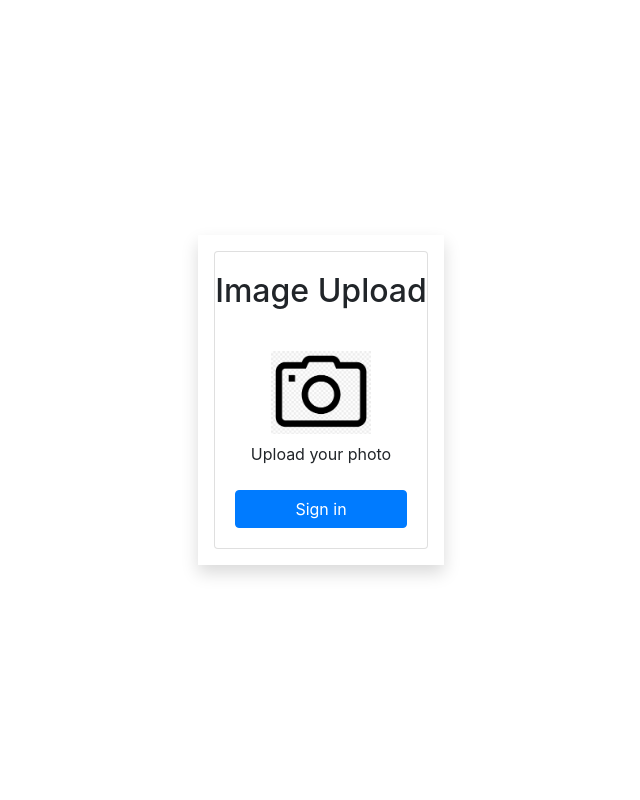
After one commit to mitul88/php_assignment, a PHP site: page /image_upload.php in a window 1280 px wide. The commit adds this page. Shown: the whole page, without its empty margins (319-959 px from the left). Run offline with PHP 8.4, Linux system fonts and the light colour scheme.

Commit message:
seprate image upload from the main form

```diff
--- /dev/null
+++ b/form_validation_assignments/image_upload.php
@@ -0,0 +1,105 @@
+<!DOCTYPE html>
+    <html lang="en">
+    <head>
+        <meta charset="UTF-8">
+        <meta http-equiv="X-UA-Compatible" content="IE=edge">
+        <meta name="viewport" content="width=device-width, initial-scale=1.0">
+        <title>Sign Up form</title>
+        <!-- bootstrap css -->
+        <link rel="stylesheet" href="https://cdn.jsdelivr.net/npm/bootstrap@4.6.0/dist/css/bootstrap.min.css" integrity="sha384-B0vP5xmATw1+K9KRQjQERJvTumQW0nPEzvF6L/Z6nronJ3oUOFUFpCjEUQouq2+l" crossorigin="anonymous">
+        <!-- internal css  -->
+        <style>
+            body{
+                display: flex;
+                flex-direction: column;
+                justify-content: center;
+                align-items: center;
+                min-height: 100vh;
+            }
+        </style>
+    </head>
+    <body>
+
+        <?php
+            if(isset($_POST['upload'])) {
+
+                // image file
+                $file = $_FILES['upload_photo'];
+
+                // value from file array
+                $file_name = $file['name'];
+                $file_tmp_name = $file['tmp_name'];
+                $file_size = $file['size'];
+                $size_in_kb = $file_size/1024;
+
+
+                // File extension
+                $file_arr = explode('.', $file_name);
+                $extension = end($file_arr);
+
+                // unique file name generator
+                $unique_name_pro = time() .rand(1, 99999999);
+			    $unique_name = md5($unique_name_pro)  . '.' . $extension ;
+
+                // Form validation part
+                if( empty($file_name) ){
+
+                    $display_msg =  "<p class=\" alert alert-danger \"> Please select a file ! <button class=\"close\" data-dismiss=\"alert\">&times;</button> </p>";
+
+                }else if ( in_array($extension, ['jpg','png','gif', 'jpeg', 'webp']) == false ){
+
+                    $display_msg =  "<p class=\" alert alert-warning \"> Invalid file format ! <button class=\"close\" data-dismiss=\"alert\">&times;</button> </p>";
+
+                }else if( $size_in_kb > 500 ){
+
+                    $display_msg =  "<p class=\" alert alert-info \"> Image size is too large ! <button class=\"close\" data-dismiss=\"alert\">&times;</button> </p>";
+
+                }
+                else {
+
+                    move_uploaded_file($file_tmp_name, 'images/' . $unique_name );
+                    $display_msg =  "<p class=\" alert alert-success \"> Upload successful ! <button class=\"close\" data-dismiss=\"alert\">&times;</button> </p>";
+
+                }
+            }
+        ?>
+
+
+    <div class="main py-5">
+        <div class="wrap shadow p-3">
+        <div class="card">
+            <div class="card-title text-center">
+                <h2 style="margin-top:20px;">Image Upload</h2>
+            </div>
+            <div class="card-body">
+
+            <?php
+
+                if( isset($display_msg) ){
+                    echo $display_msg;
+                }
+
+
+            ?>
+                <form action="" method="post" enctype="multipart/form-data">
+                    <div class="form-row">
+                        <div class="form-group text-center col-sm-12">
+                            <label for="img_upload"><img width="100" src="upload_img.png" alt=""></label>
+                            <input style="display:none;" name="upload_photo" type="file" id="img_upload">
+                            <br>
+                            <label>Upload your photo</label>
+                        </div>
+                    </div>
+                    <button type="submit" name="upload" class="btn btn-block btn-primary">Sign in</button>
+                </form>
+            </div>
+        </div>
+    </div>
+    </div>
+
+    <!-- bootstrap scripts -->
+        <script src="https://code.jquery.com/jquery-3.5.1.slim.min.js" integrity="sha384-DfXdz2htPH0lsSSs5nCTpuj/zy4C+OGpamoFVy38MVBnE+IbbVYUew+OrCXaRkfj" crossorigin="anonymous"></script>
+        <script src="https://cdn.jsdelivr.net/npm/popper.js@1.16.1/dist/umd/popper.min.js" integrity="sha384-9/reFTGAW83EW2RDu2S0VKaIzap3H66lZH81PoYlFhbGU+6BZp6G7niu735Sk7lN" crossorigin="anonymous"></script>
+        <script src="https://cdn.jsdelivr.net/npm/bootstrap@4.6.0/dist/js/bootstrap.min.js" integrity="sha384-+YQ4JLhjyBLPDQt//I+STsc9iw4uQqACwlvpslubQzn4u2UU2UFM80nGisd026JF" crossorigin="anonymous"></script>
+    </body>
+    </html>
```
Also changed, not shown: form_validation_assignments/sign_up.php (+2 -40 lines).
